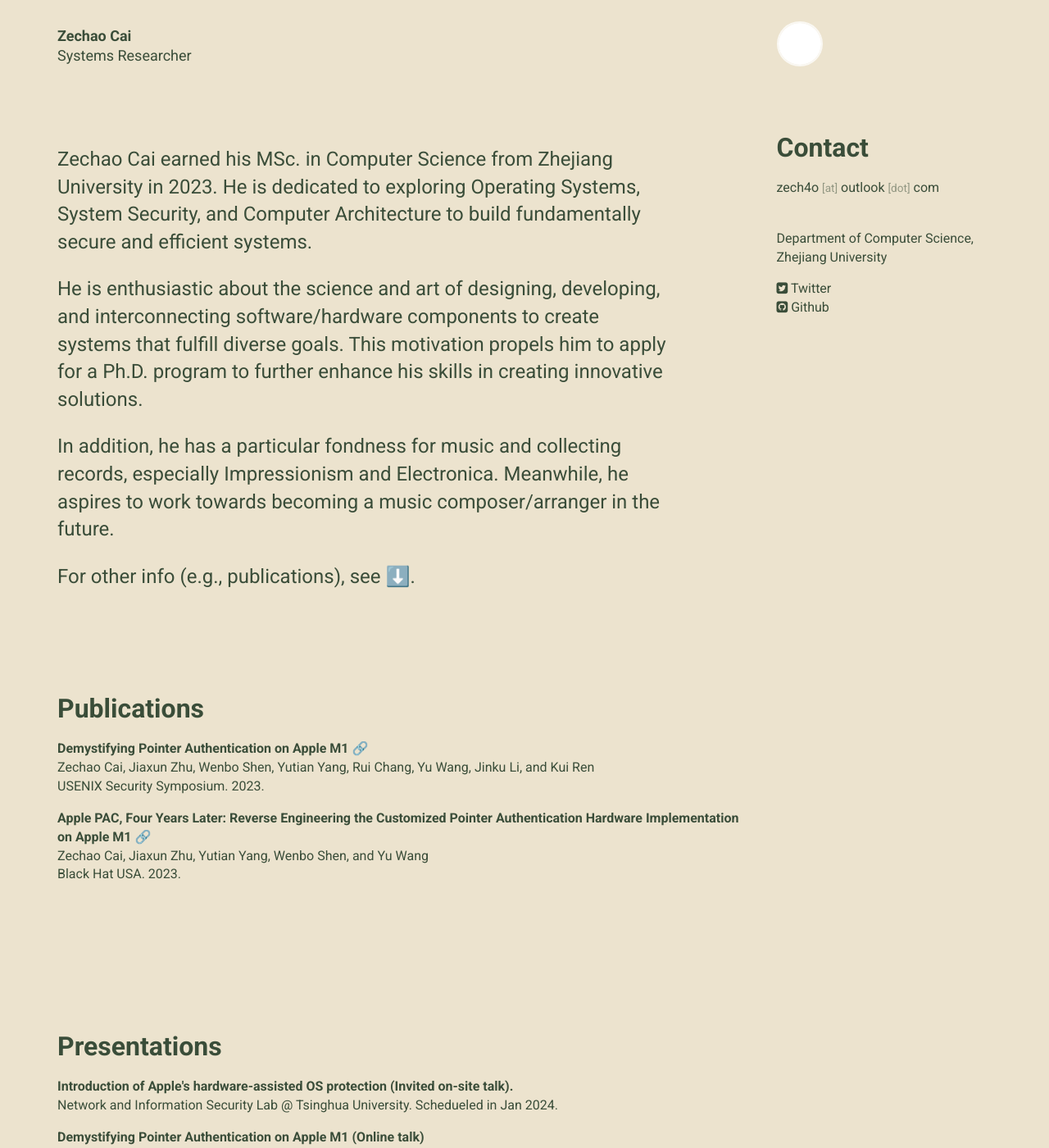
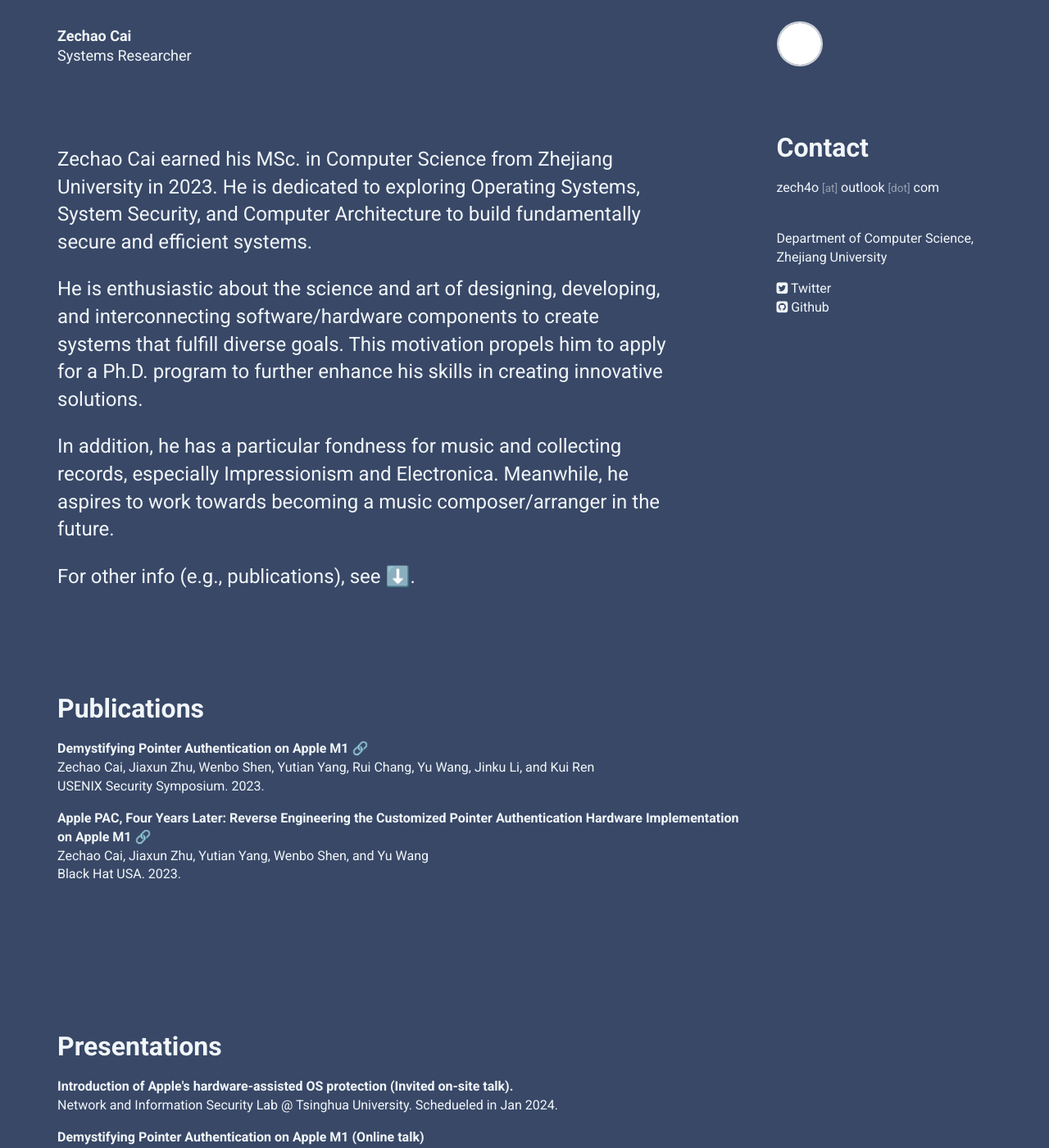
Before and after one commit to zech4o/zech4o.github.io, a Jekyll site: the page built from index.html, in a window 1280 px wide and 1400 px high. Shown: the whole window at 82% size. Built offline with Jekyll 4.4.1, drawn with Linux system fonts in a browser that asks for light colours; nearby versions of some CDN libraries.

Commit message:
update layout

```diff
--- a/assets/albertine/css/default.css
+++ b/assets/albertine/css/default.css
@@ -8,8 +8,8 @@ body {
   font-family:'Roboto', 'Arial', sans-serif;
   font-size:16px;
   padding-top:100px;
-  background-color:#4F6F52;
-  color: #ECE3CE;
+  background-color:#F1F6F9;
+  /* color: #ECE3CE; */
 }
 
 /*******************
@@ -22,7 +22,7 @@ header {
   left:0;
   right:0;
   padding:32px 0;
-  background-color:#4F6F52;
+  background-color:#F1F6F9;
 }
   header h1 {
     margin:0;
@@ -53,7 +53,7 @@ section {
     line-height:40px;
     font-weight:bold;
     font-size:32px;
-    color:#ECE3CE;
+    color:#394867;
   }
   section .lead {
     font-size:24px;
@@ -62,12 +62,12 @@ section {
     margin-bottom:1em;
   }
   section p small {
-    color:#3A4D39;
+    /* color:#394867; */
     opacity:0.5;
   }
   section a,
   section a:hover {
-    color:#ECE3CE;
+    color:#394867;
   }
 
 /*******************
@@ -75,17 +75,17 @@ section {
  *******************/
 .intro-screen,
 .intro-screen header {
-  background-color:#ECE3CE;
-  color:#3A4D39;
+  background-color:#394867;
+  color:#F1F6F9;
 }
   .intro-screen h1,
   .intro-screen h2,
   .intro-screen h3 {
-    color:#3A4D39;
+    color:#F1F6F9;
   }
   .intro-screen a,
   .intro-screen a:hover {
-    color:#3A4D39;
+    color:#F1F6F9;
   }
 
 /*******************
```
